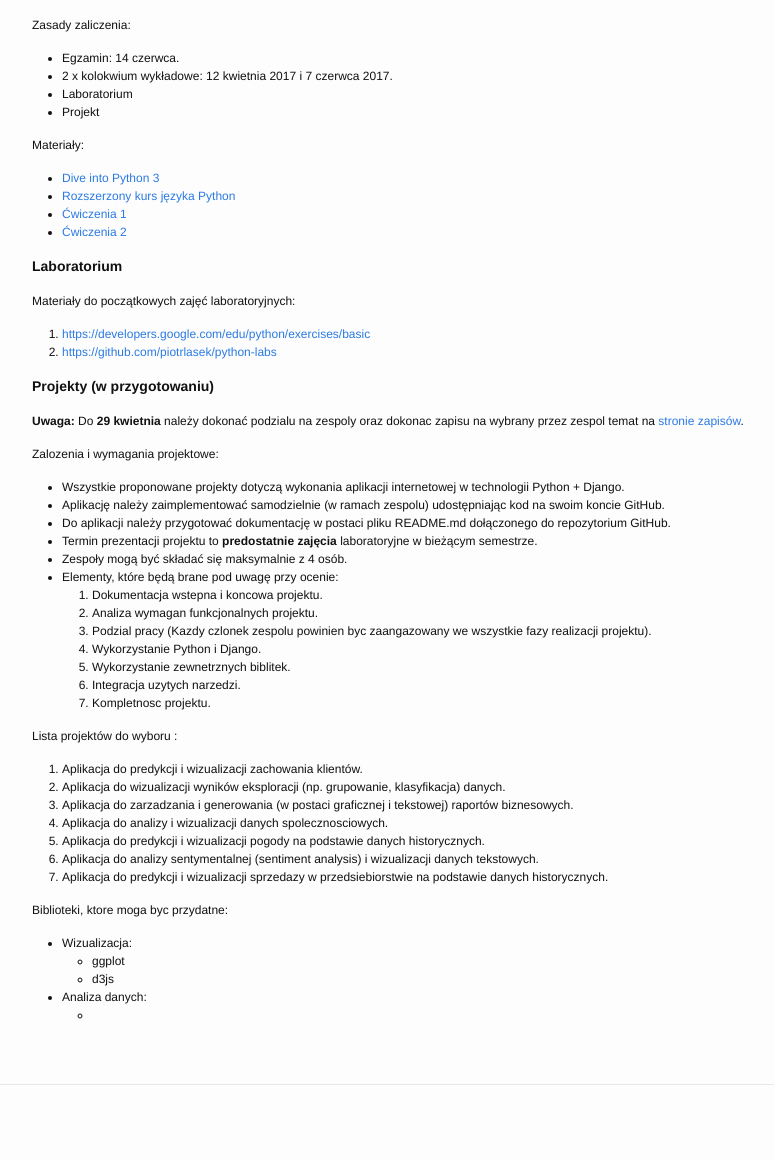
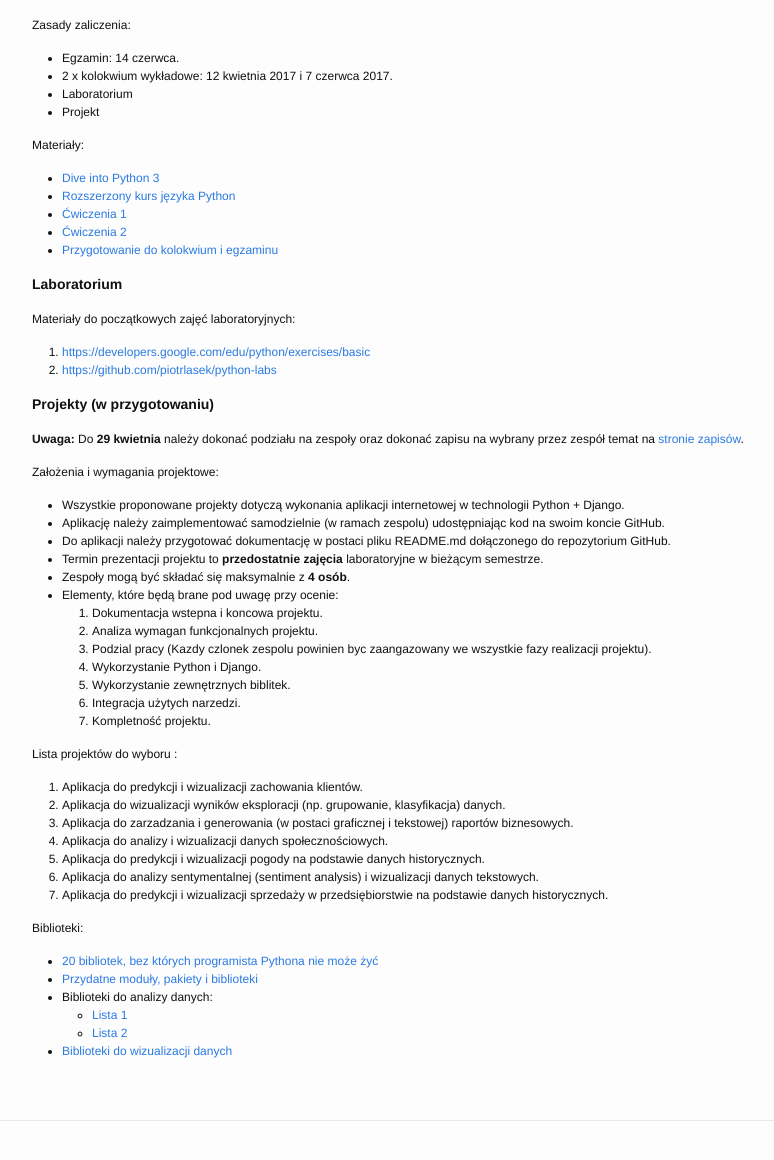
Before and after one commit to piotrlasek/piotrlasek.github.io, a Jekyll site: the page built from for-students/ai2-2017.md, in a window 1280 px wide and 1400 px high, scrolled down 176 px. Shown: the part 219-1379 px from the top of the window, without its empty margins (238-1012 px from the left). Built offline with Jekyll 4.4.1, drawn with Linux system fonts in a browser that asks for light colours.

Commit message:
Update ai2-2017.md

```diff
--- a/for-students/ai2-2017.md
+++ b/for-students/ai2-2017.md
@@ -20,6 +20,7 @@ Materiały:
 * [Rozszerzony kurs języka Python](https://www.ii.uni.wroc.pl/~marcinm/dyd/python/)
 * [Ćwiczenia 1](http://exercism.io/languages/python/exercises)
 * [Ćwiczenia 2](http://www.ling.gu.se/~lager/python_exercises.html)
+* [Przygotowanie do kolokwium i egzaminu](https://docs.python.org/3/faq/programming.html)
 
 # Laboratorium
 
@@ -29,38 +30,42 @@ Materiały do początkowych zajęć laboratoryjnych:
 
 # Projekty (w przygotowaniu)
 
-**Uwaga:** Do **29 kwietnia** należy dokonać podzialu na zespoly oraz dokonac zapisu na wybrany przez
-zespol temat na [stronie zapisów](https://docs.google.com/document/d/1ysbPqXybqgpxvLWPetOv--JI32nEqR8gYSTS3sWzMeA/edit?usp=sharing).
+**Uwaga:** Do **29 kwietnia** należy dokonać podziału na zespoły oraz dokonać zapisu na wybrany przez
+zespół temat na [stronie zapisów](https://docs.google.com/document/d/1ysbPqXybqgpxvLWPetOv--JI32nEqR8gYSTS3sWzMeA/edit?usp=sharing).
 
-Zalozenia i wymagania projektowe:
+Założenia i wymagania projektowe:
 * Wszystkie proponowane projekty dotyczą wykonania aplikacji internetowej w technologii
   Python + Django.
-* Aplikację należy zaimplementować samodzielnie (w ramach zespolu) udostępniając kod na swoim koncie GitHub.
+* Aplikację należy zaimplementować samodzielnie (w ramach zespolu) udostępniając kod
+  na swoim koncie GitHub.
 * Do aplikacji należy przygotować dokumentację w postaci pliku README.md dołączonego
   do repozytorium GitHub.
-* Termin prezentacji projektu to **predostatnie zajęcia** laboratoryjne w bieżącym semestrze.
-* Zespoły mogą być składać się maksymalnie z 4 osób.
+* Termin prezentacji projektu to **przedostatnie zajęcia** laboratoryjne w bieżącym
+  semestrze.
+* Zespoły mogą być składać się maksymalnie z **4 osób**.
 * Elementy, które będą brane pod uwagę przy ocenie:
   1. Dokumentacja wstepna i koncowa projektu.
   1. Analiza wymagan funkcjonalnych projektu.
-  1. Podzial pracy (Kazdy czlonek zespolu powinien byc zaangazowany we wszystkie fazy realizacji projektu).
+  1. Podzial pracy (Kazdy czlonek zespolu powinien byc zaangazowany we wszystkie fazy
+     realizacji projektu).
   1. Wykorzystanie Python i Django.
-  1. Wykorzystanie zewnetrznych biblitek.
-  1. Integracja uzytych narzedzi.
-  1. Kompletnosc projektu.
+  1. Wykorzystanie zewnętrznych biblitek.
+  1. Integracja użytych narzedzi.
+  1. Kompletność projektu.
 
 Lista projektów do wyboru :
  1. Aplikacja do predykcji i wizualizacji zachowania klientów.
  1. Aplikacja do wizualizacji wyników eksploracji (np. grupowanie, klasyfikacja) danych.
  1. Aplikacja do zarzadzania i generowania (w postaci graficznej i tekstowej) raportów biznesowych.
- 1. Aplikacja do analizy i wizualizacji danych spolecznosciowych.
+ 1. Aplikacja do analizy i wizualizacji danych społecznościowych.
  1. Aplikacja do predykcji i wizualizacji pogody na podstawie danych historycznych.
  1. Aplikacja do analizy sentymentalnej (sentiment analysis) i wizualizacji danych tekstowych.
- 1. Aplikacja do predykcji i wizualizacji sprzedazy w przedsiebiorstwie na podstawie danych historycznych.
+ 1. Aplikacja do predykcji i wizualizacji sprzedaży w przedsiębiorstwie na podstawie danych historycznych.
 
-Biblioteki, ktore moga byc przydatne:
- * Wizualizacja:
-   * ggplot
-   * d3js
- * Analiza danych:
-   *
+Biblioteki:
+ * [20 bibliotek, bez których programista Pythona nie może żyć](https://pythontips.com/2013/07/30/20-python-libraries-you-cant-live-without/)
+ * [Przydatne moduły, pakiety i biblioteki](https://wiki.python.org/moin/UsefulModules)
+ * Biblioteki do analizy danych:
+   * [Lista 1](https://www.upwork.com/hiring/data/15-python-libraries-data-science/)
+   * [Lista 2](https://github.com/rasbt/pattern_classification/blob/master/resources/python_data_libraries.md)
+ * [Biblioteki do wizualizacji danych](https://blog.modeanalytics.com/python-data-visualization-libraries/)
```
